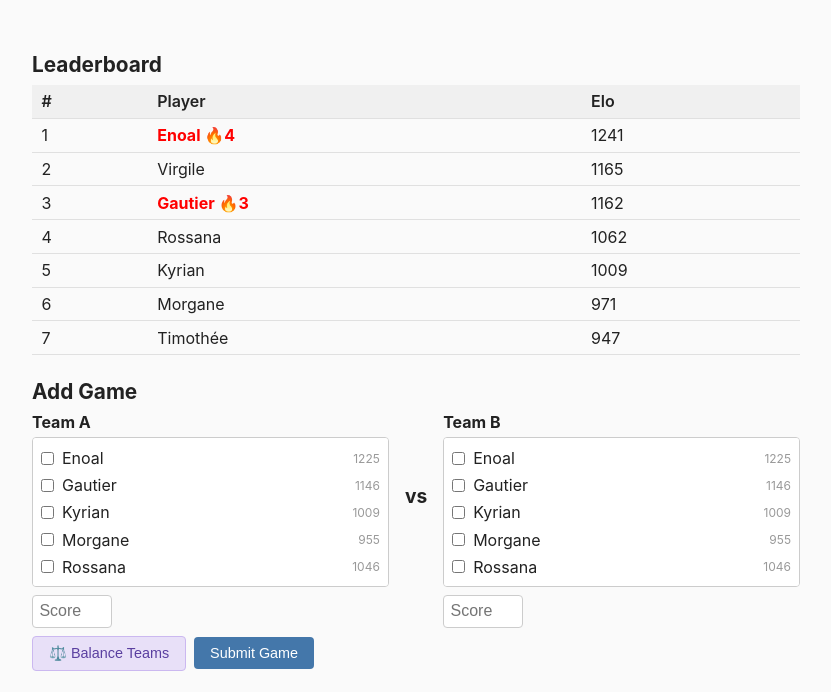
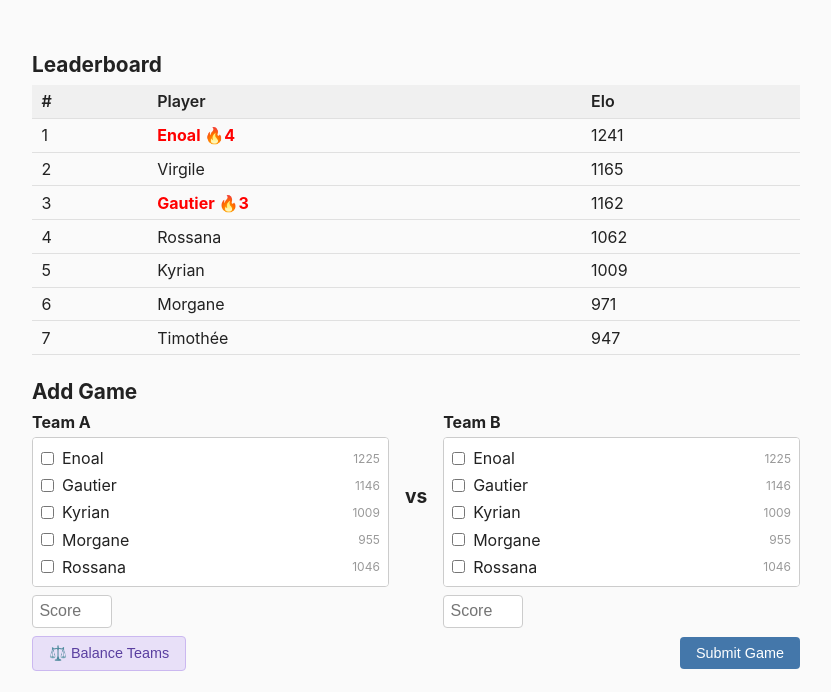
Before and after one commit to timothee-chauvin/artichello, a website with bundled scripts: page src/index.html in a window 1280 px wide. Both pictures are taken after typing "Sample123" into the empty fields and a click on the button "Login". Shown: the part 73-765 px from the top of the page, without its empty margins (224-1055 px from the left). Built offline with nearby package versions, Linux system fonts and the light colour scheme.

Commit message:
balance button

```diff
--- a/src/style.css
+++ b/src/style.css
@@ -143,7 +143,7 @@ th {
 /* Game form */
 .game-actions {
   display: flex;
-  gap: 0.5rem;
+  justify-content: space-between;
   align-items: center;
   margin-top: 0.5rem;
 }
```
